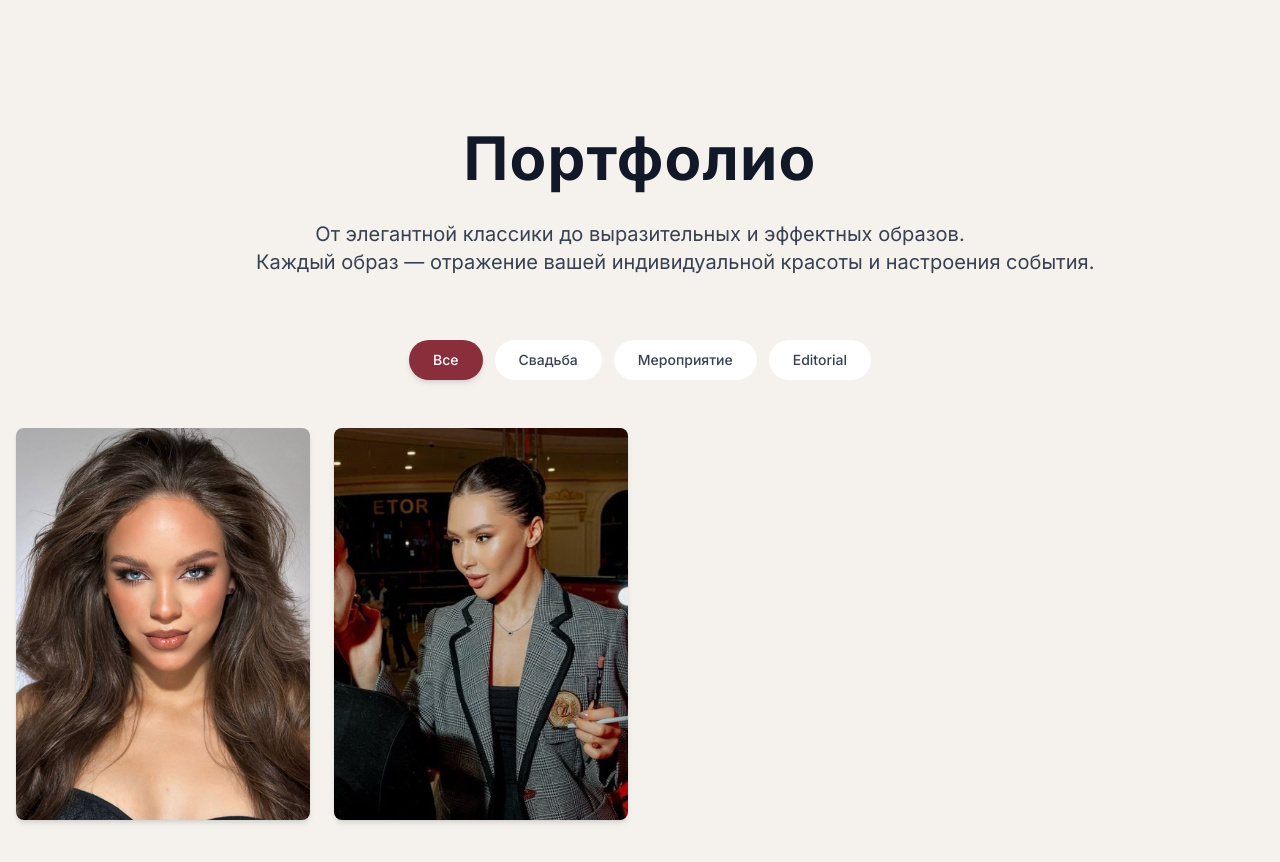
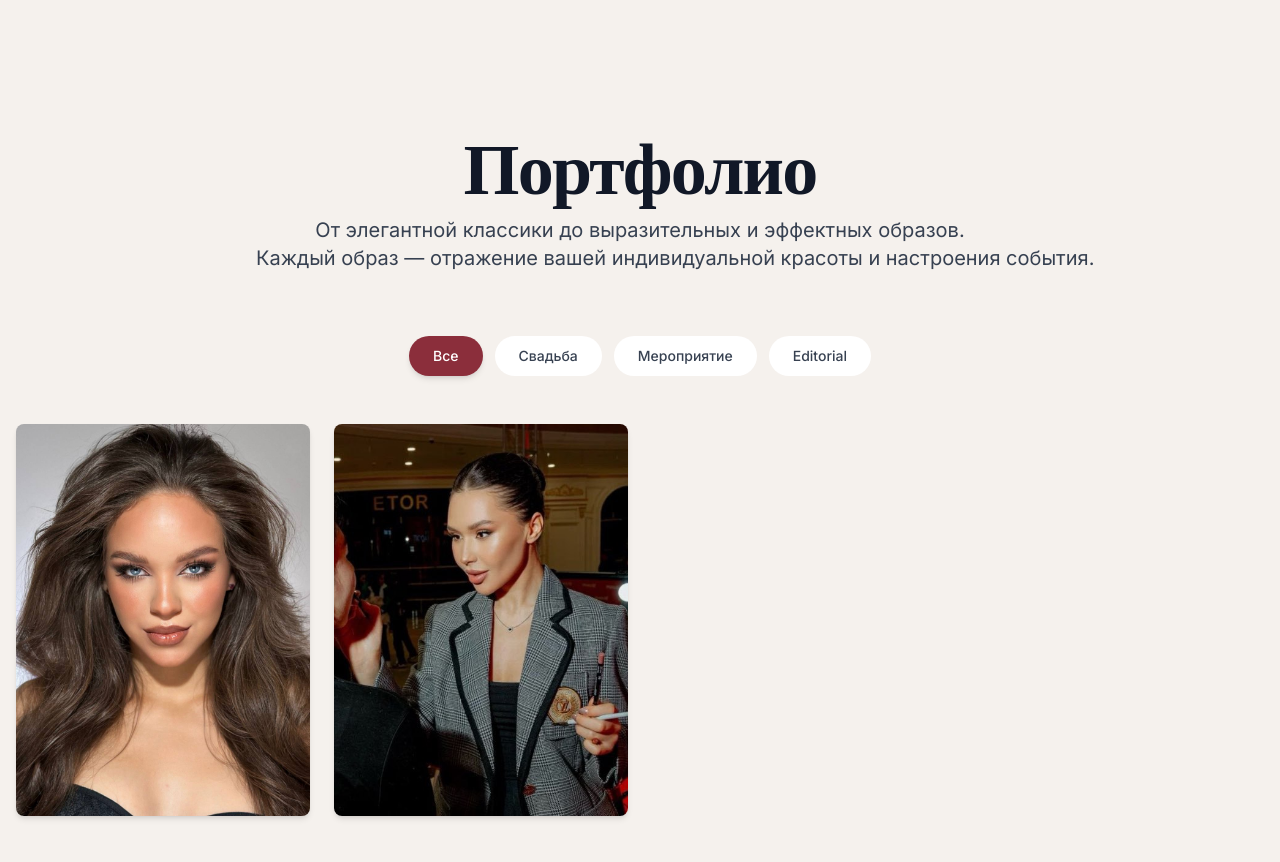
Before and after one commit to r89222232252-dotcom/ROSCO, a Next.js app: page / in a window 1280 px wide. Shown: the part 800-1662 px from the top of the page. Built offline with nearby package versions, Linux system fonts and the light colour scheme.

Commit message:
Update Portfolio.tsx

```diff
--- a/components/Portfolio.tsx
+++ b/components/Portfolio.tsx
@@ -94,7 +94,7 @@ export default function Portfolio({ lang }: PortfolioProps) {
           transition={{ duration: 0.6 }}
           className="text-center mb-12 md:mb-16"
         >
-            <h2 className="font-luxury-serif text-5xl md:text-6xl font-extrabold text-gray-900 mb-8 tracking-wide" style={{letterSpacing: '0.02em'}}>
+            <h2 className="font-serif text-5xl md:text-6xl lg:text-7xl font-bold text-gray-900 mb-4 tracking-tight">
             {t.title}
           </h2>
           <p className="text-lg md:text-xl text-gray-700 max-w-3xl mx-auto">
```
